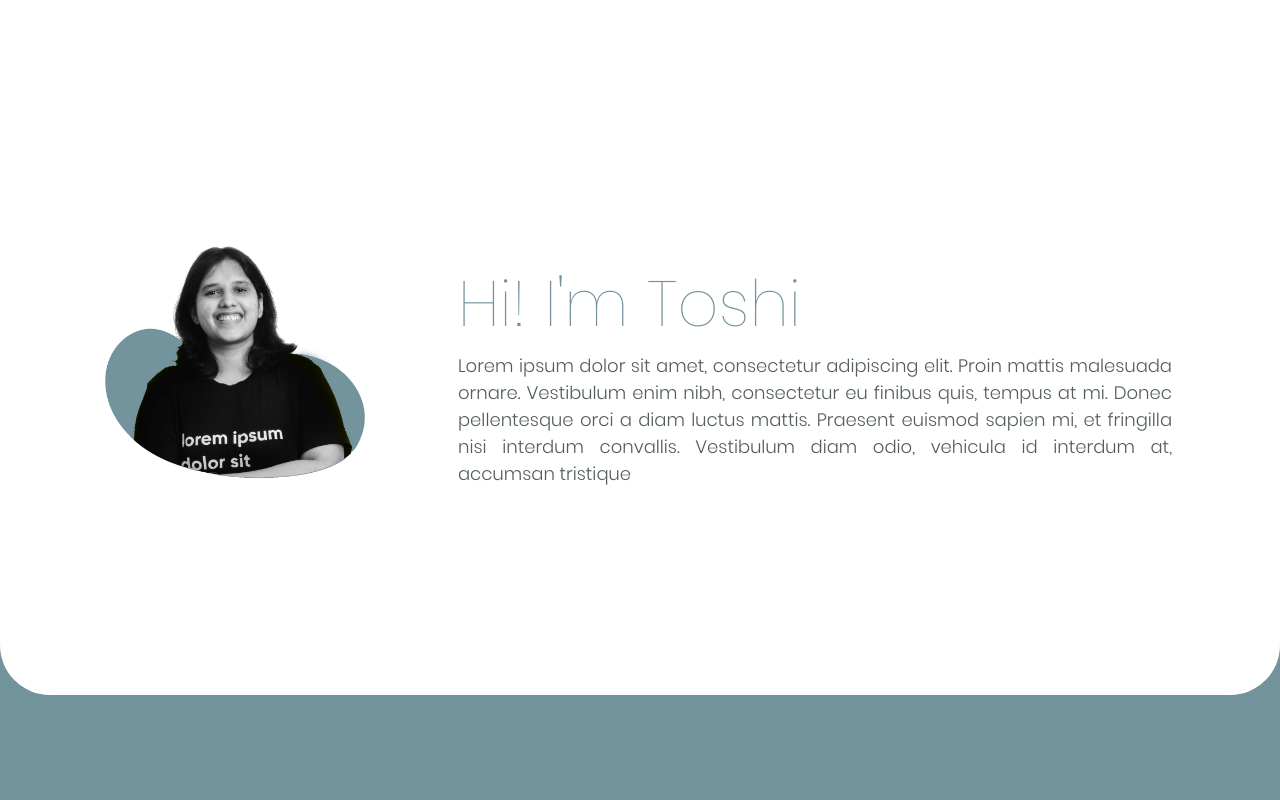
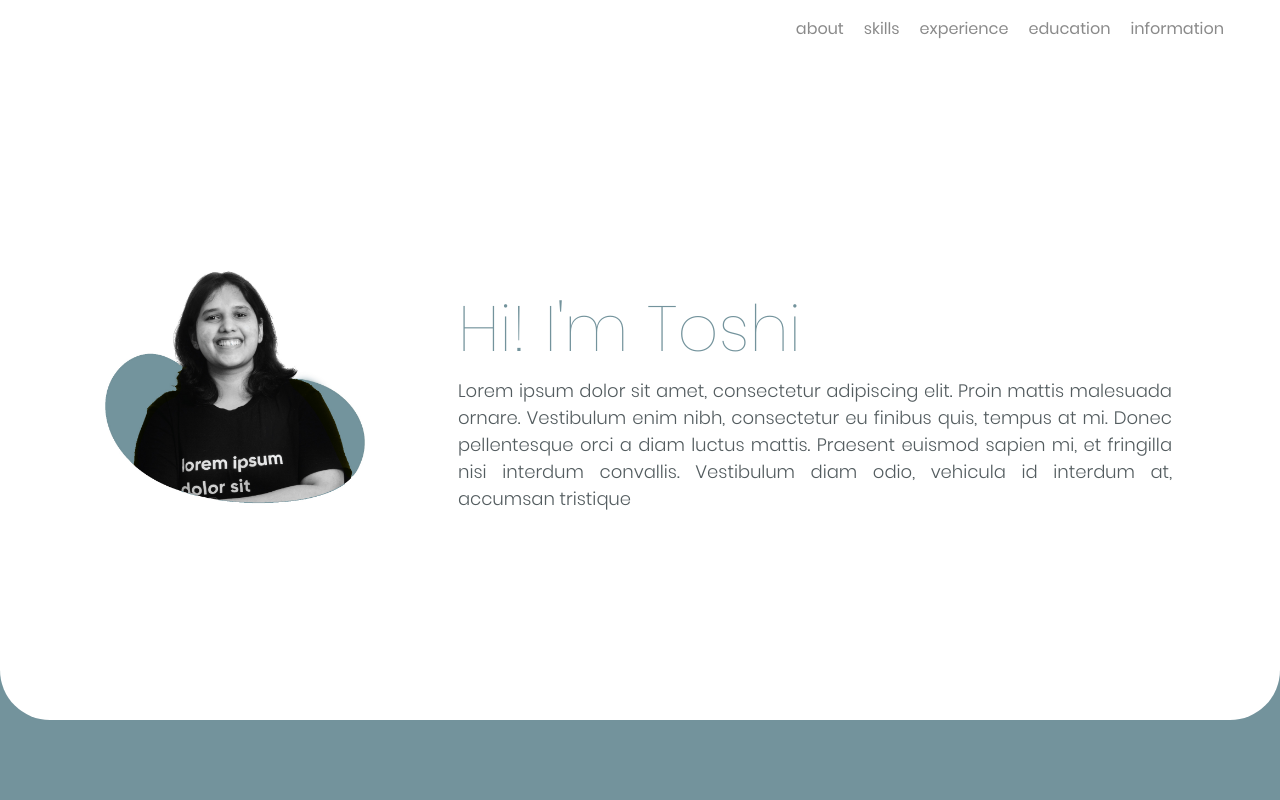
Before and after one commit to xero7412/xero7412.github.io, a React (Create React App) app: page / in a window 1280 px wide. Shown: the top 800 px of the page. Built offline with nearby package versions, Linux system fonts and the light colour scheme.

Commit message:
url updated

```diff
--- a/package.json
+++ b/package.json
@@ -2,7 +2,7 @@
   "name": "xero7412.github.io",
   "version": "0.1.0",
   "private": true,
-  "homepage": "https://xero7412.github.io/xero7412.github.io",
+  "homepage": "https://xero7412.github.io/xero7412.github.io/",
   "dependencies": {
     "@testing-library/jest-dom": "^4.2.4",
     "@testing-library/react": "^9.5.0",
--- a/src/containers/HomePage/HomePage.js
+++ b/src/containers/HomePage/HomePage.js
@@ -64,11 +64,11 @@ const HomePage = () => {
                 </label> */}
 
                 <div className={styles.headerNavBar}>
-                    {/* <a href="#one" className={styles.navBtn}> about </a>
+                    <a href="#one" className={styles.navBtn}> about </a>
                     <a href="#two" className={styles.navBtn}> skills </a>
                     <a href="#three" className={styles.navBtn}> experience </a>
                     <a href="#four" className={styles.navBtn}> education </a>
-                    <a href="#five" className={styles.navBtn}> information </a> */}
+                    <a href="#five" className={styles.navBtn}> information </a>
                 </div>
             </div>
             <div className={styles.aboutBg}>
```
